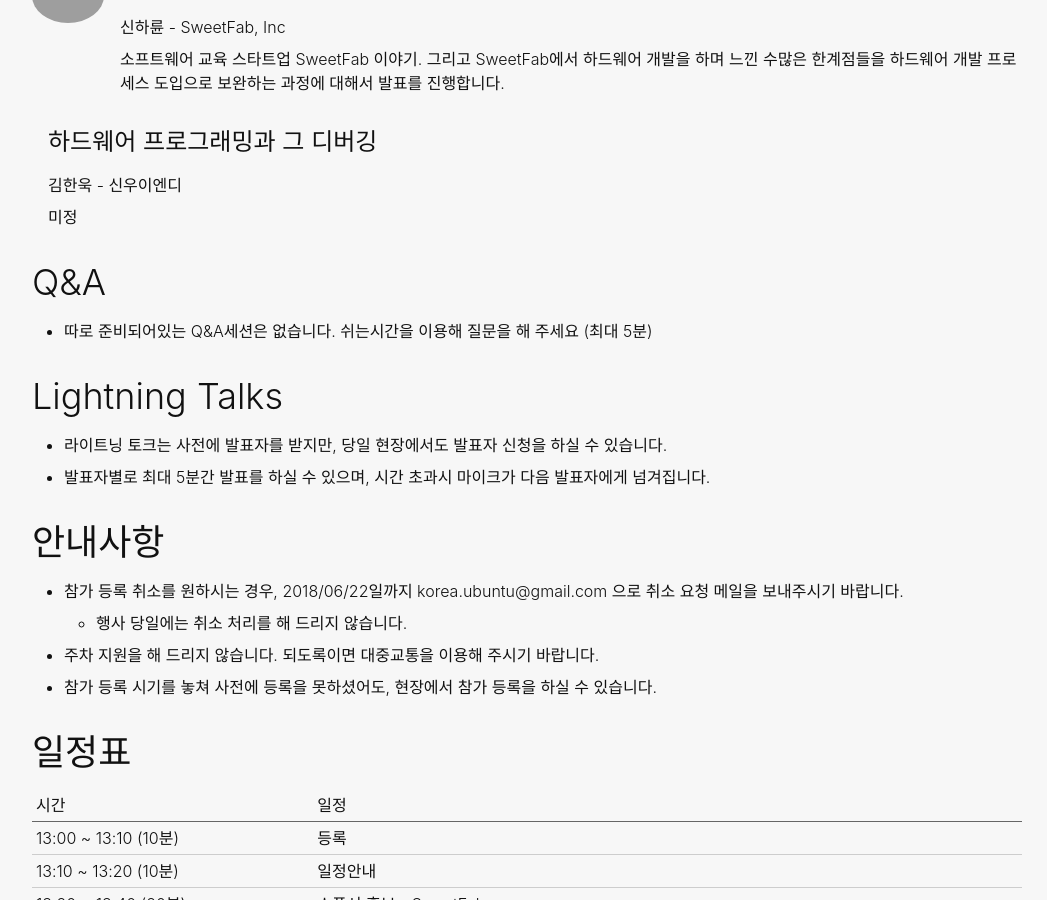
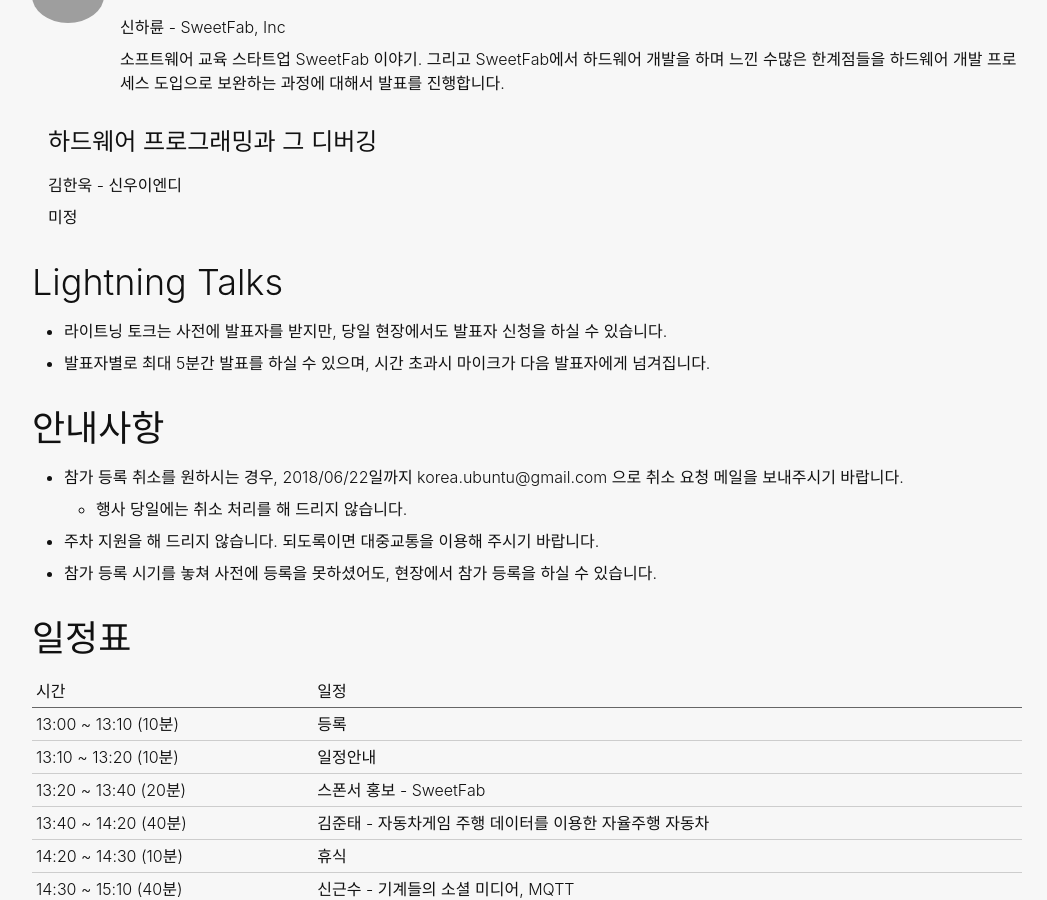
Before and after one commit to ubuntu-kr/events, a Jekyll site: the page built from _posts/2018-04-15-ubuntu-fest.md, in a window 1280 px wide and 900 px high, scrolled down 1369 px. Shown: the whole window, without its empty margins (113-1160 px from the left). Built offline with Jekyll 4.4.1, drawn with Linux system fonts in a browser that asks for light colours; some web fonts are replaced; grey boxes are pictures that could not be loaded.

Commit message:
QnA 제거

```diff
--- a/_posts/2018-04-15-ubuntu-fest.md
+++ b/_posts/2018-04-15-ubuntu-fest.md
@@ -24,8 +24,6 @@ image: "https://lh3.googleusercontent.com/IDXljI-yW01uTPOrwenXlhxAdu5Q7is9Unk7Am
 
 {% include profile.html heading="하드웨어 프로그래밍과 그 디버깅" bold="김한욱 - 신우이엔디" desc="미정" %}
 
-## Q&A
-- 따로 준비되어있는 Q&A세션은 없습니다. 쉬는시간을 이용해 질문을 해 주세요 (최대 5분)
 
 ## Lightning Talks
 - 라이트닝 토크는 사전에 발표자를 받지만, 당일 현장에서도 발표자 신청을 하실 수 있습니다.
```
